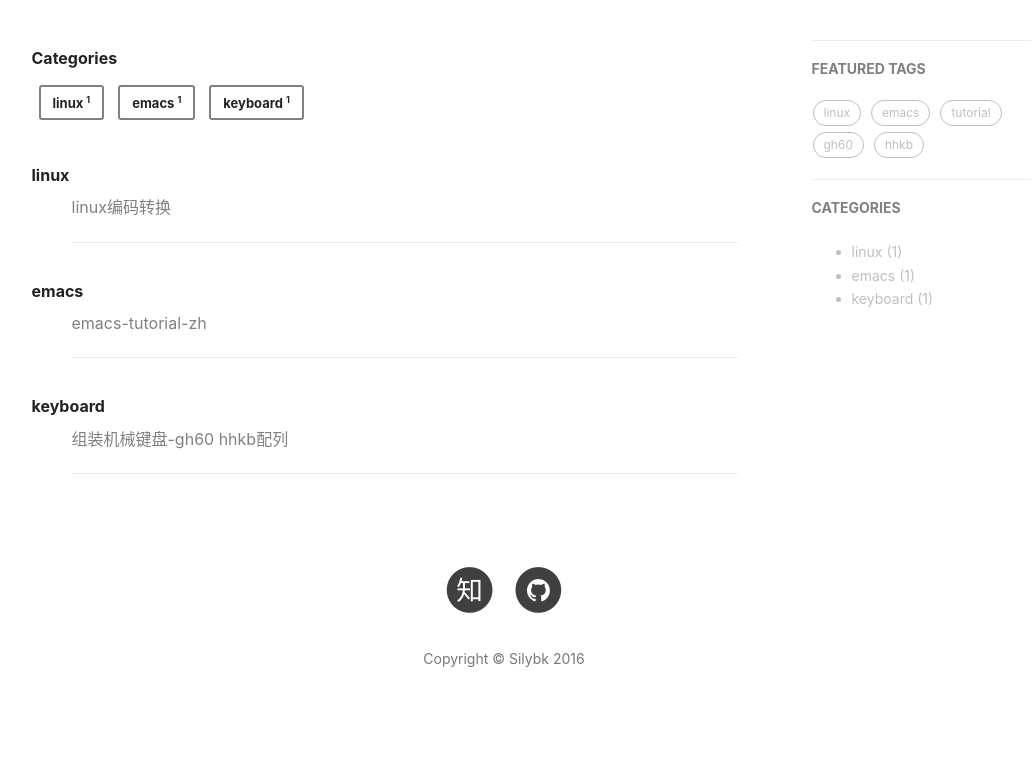
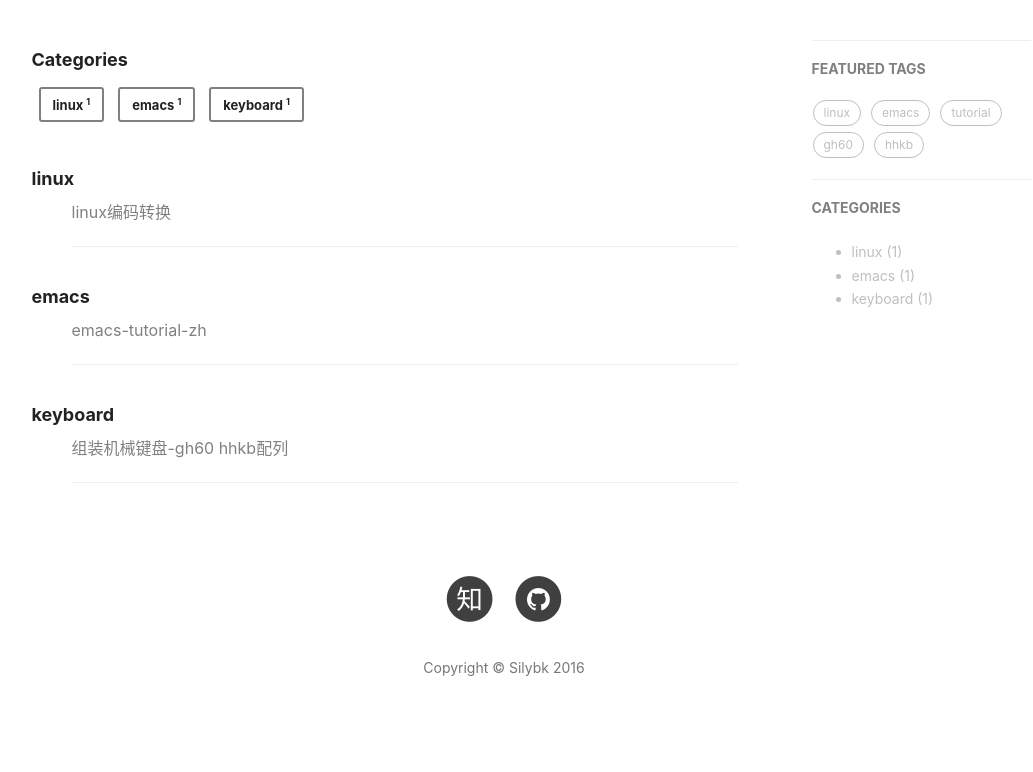
Before and after one commit to silybk/silybk.github.io, a Jekyll site: the page built from categories.html, in a window 1280 px wide. Shown: the part 398-1170 px from the top of the page, without its empty margins (136-1169 px from the left). Built offline with Jekyll 4.4.1, drawn with Linux system fonts in a browser that asks for light colours; nearby versions of some CDN libraries; comment, search, counter and statistics services are not loaded.

Commit message:
Update categories.html

```diff
--- a/categories.html
+++ b/categories.html
@@ -6,7 +6,7 @@ permalink: /categories/
 ---
 <article class="hentry">
 <div class="article">
-    <h6 class="title" <a style="color:#222;font-size: 16px;font-weight:bold;"> {{ page.title }} </a></h6>
+    <h6 class="title" <a style="color:#222;font-size: 18px;font-weight:bold;"> {{ page.title }} </a></h6>
     <ul class="categories">
     {% assign categories_list = site.categories %}
     {% for category in categories_list %}
@@ -19,7 +19,7 @@ permalink: /categories/
 
 <div class="article">
 {% for category in site.categories %}
-  <h6  class="article-year" id="{{ category[0] }}-ref" data-year="&diams;" > <a style="color:#222;font-size: 16px;font-weight:bold;"> {{ category[0] | join: "/" }}</a></h6>
+  <h6  class="article-year" id="{{ category[0] }}-ref" data-year="&diams;" > <a style="color:#222;font-size: 18px;font-weight:bold;"> {{ category[0] | join: "/" }}</a></h6>
   <ul style="list-style: none">
     {% assign pages_list = category[1] %}
     {% for node in pages_list %}
```
